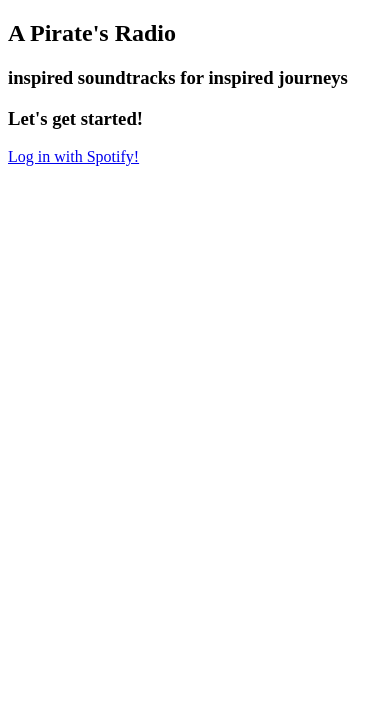
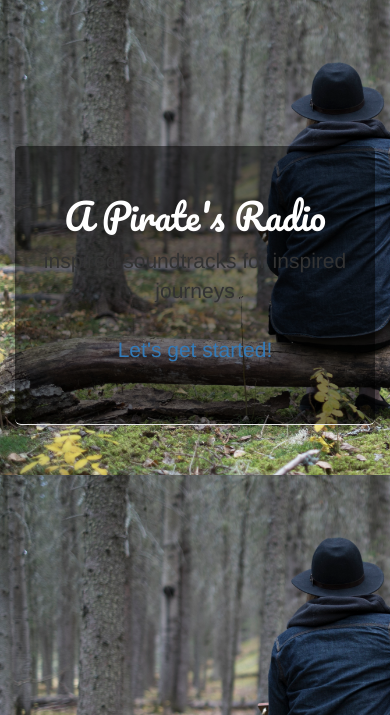
Before and after one commit to kellyxann/Muse, a Flask app: page / in a window 390 px wide. Shown: the top 715 px of the page. Run offline with Flask 2, Linux system fonts and the light colour scheme; some libraries are stand-ins or nearby versions.

Commit message:
page looking pretty

```diff
--- a/server.py
+++ b/server.py
@@ -99,7 +99,7 @@ def create_keyword_playlist():
 
     playlist = spotify.post(
         'https://api.spotify.com/v1/users/{}/playlists'.format(user_id),
-        data={'name': 'Muse--' + search_term},
+        data={'name': 'Muse--' + search_term.title()},
         format='json')
 
     playlist_id = playlist.data['id']
@@ -141,7 +141,7 @@ def create_location_playlist():
 
     playlist = spotify.post(
         'https://api.spotify.com/v1/users/{}/playlists'.format(user_id),
-        data={'name': 'Muse--' + playlist_name.title() },
+        data={'name': 'Muse--' + playlist_name.title()},
         format='json')
 
     playlist_id = playlist.data['id']
--- /dev/null
+++ b/static/vendor/jumbotron-narrow.css
@@ -0,0 +1,79 @@
+/* Space out content a bit */
+body {
+  padding-top: 20px;
+  padding-bottom: 20px;
+}
+
+/* Everything but the jumbotron gets side spacing for mobile first views */
+.header,
+.marketing,
+.footer {
+  padding-right: 15px;
+  padding-left: 15px;
+}
+
+/* Custom page header */
+.header {
+  padding-bottom: 20px;
+  border-bottom: 1px solid #e5e5e5;
+}
+/* Make the masthead heading the same height as the navigation */
+.header h3 {
+  margin-top: 0;
+  margin-bottom: 0;
+  line-height: 40px;
+}
+
+/* Custom page footer */
+.footer {
+  padding-top: 19px;
+  color: #777;
+  border-top: 1px solid #e5e5e5;
+}
+
+/* Customize container */
+@media (min-width: 768px) {
+  .container {
+    max-width: 730px;
+  }
+}
+.container-narrow > hr {
+  margin: 30px 0;
+}
+
+/* Main marketing message and sign up button */
+.jumbotron {
+  text-align: center;
+  border-bottom: 1px solid #e5e5e5;
+}
+.jumbotron .btn {
+  padding: 14px 24px;
+  font-size: 21px;
+}
+
+/* Supporting marketing content */
+.marketing {
+  margin: 40px 0;
+}
+.marketing p + h4 {
+  margin-top: 28px;
+}
+
+/* Responsive: Portrait tablets and up */
+@media screen and (min-width: 768px) {
+  /* Remove the padding we set earlier */
+  .header,
+  .marketing,
+  .footer {
+    padding-right: 0;
+    padding-left: 0;
+  }
+  /* Space out the masthead */
+  .header {
+    margin-bottom: 30px;
+  }
+  /* Remove the bottom border on the jumbotron for visual effect */
+  .jumbotron {
+    border-bottom: 0;
+  }
+}
--- a/templates/homepage.html
+++ b/templates/homepage.html
@@ -3,15 +3,34 @@
 
     <head>
         <title>A Pirate's Radio</title>
+        <link href='https://fonts.googleapis.com/css?family=Pacifico' rel='stylesheet' type='text/css'>
+        <script src='https://code.jquery.com/jquery-1.11.0.min.js'></script>
+        <link href="http://maxcdn.bootstrapcdn.com/bootstrap/3.3.6/css/bootstrap.min.css" rel="stylesheet" >
+        <script src="http://maxcdn.bootstrapcdn.com/bootstrap/3.3.6/js/bootstrap.min.js"></script>
+        <link href="/static/vendor/jumbotron-narrow.css" rel="stylesheet">
+        <style>
+            #name {font-family: 'Pacifico', cursive;
+                    color: white; }
+            #intro{font            }
+            body { background: url('static/welcome_background.jpeg');
+                    background-size: cover;
+                    font-color: rgba(192,192,192,0.3)}
+            .jumbotron {
+                margin-top: 35%;
+                background: rgba(0,0,0,.5); }
+        </style>
     </head>
 
     <body>
-        <h2>A Pirate's Radio</h2>
-
-        <h3>inspired soundtracks for inspired journeys</h3>
-        <h3>Let's get started!</h3>
-
-        <a href="/login" button type="button">Log in with Spotify!</button>
+        <div class='container'>
+<!--             <div class='row'>
+ -->                <div class="jumbotron">
+                    <h1 id='name'>A Pirate's Radio</h1>
+                    <p id='intro'>inspired soundtracks for inspired journeys</p>
+                    <p><a class="btn btn-primary-outline btn-lg" href="/login" role="button">Let's get started!</a></p>
+<!--                 </div>
+ -->            </div>
+        </div>
 
     </body>
 
```
Also changed, not shown: templates/dashboard.html (+30 -16 lines), static/purty_wood_@2X.png (added), static/welcome_background.jpeg (added), 2 other files.
